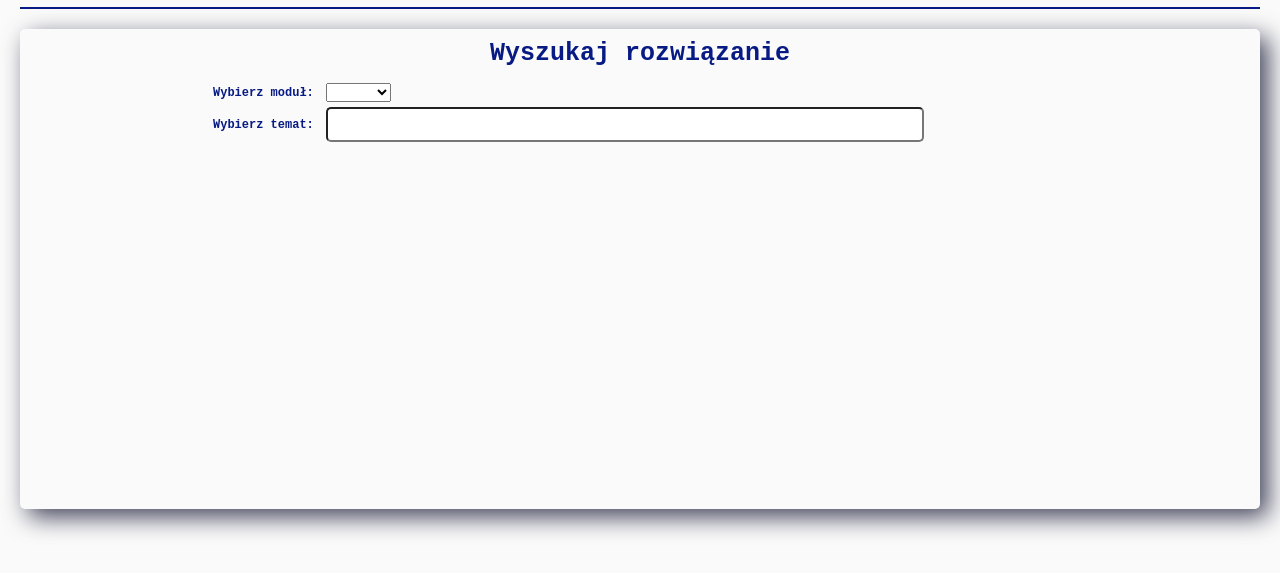
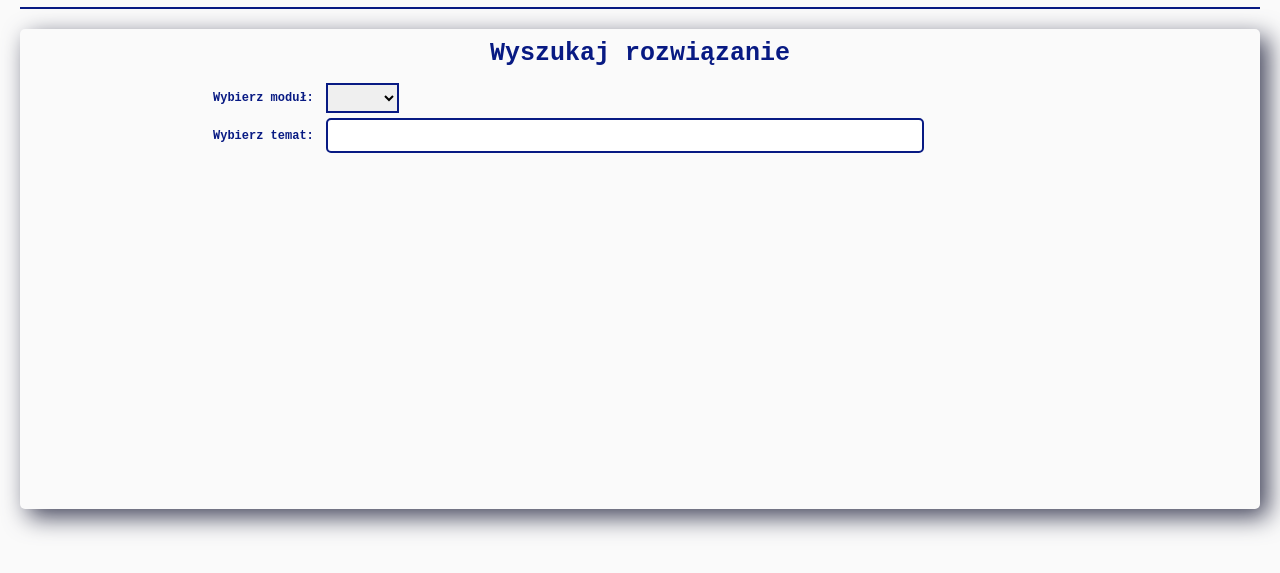
Before and after one commit to MarioMala/Solutions, a website with bundled scripts: page index.html in a window 1280 px wide. Shown: the part 87-660 px from the top of the page. Built offline with nearby package versions, Linux system fonts and the light colour scheme.

Commit message:
css improved

```diff
--- a/style/style.css
+++ b/style/style.css
@@ -234,7 +234,10 @@ body {
 }
 
 .root .main .search-box .select__search {
+	border: 2px solid var(--blue-color);
 	outline: none;
+	font-size: 1.2rem;
+	padding: 0.5rem;
 }
 
 .root .main .search-box .select__search:focus {
@@ -243,6 +246,7 @@ body {
 }
 
 .root .main .search-box .input__search {
+	border: 2px solid var(--blue-color);
 	border-radius: 0.5rem;
 	color: var(--blue-color);
 	font-size: 1rem;
@@ -252,3 +256,7 @@ body {
 	padding: 1rem;
 	width: 70%;
 }
+
+.root .main .search-box .input__search:focus {
+	border: 2px solid var(--blue-color);
+}
```
